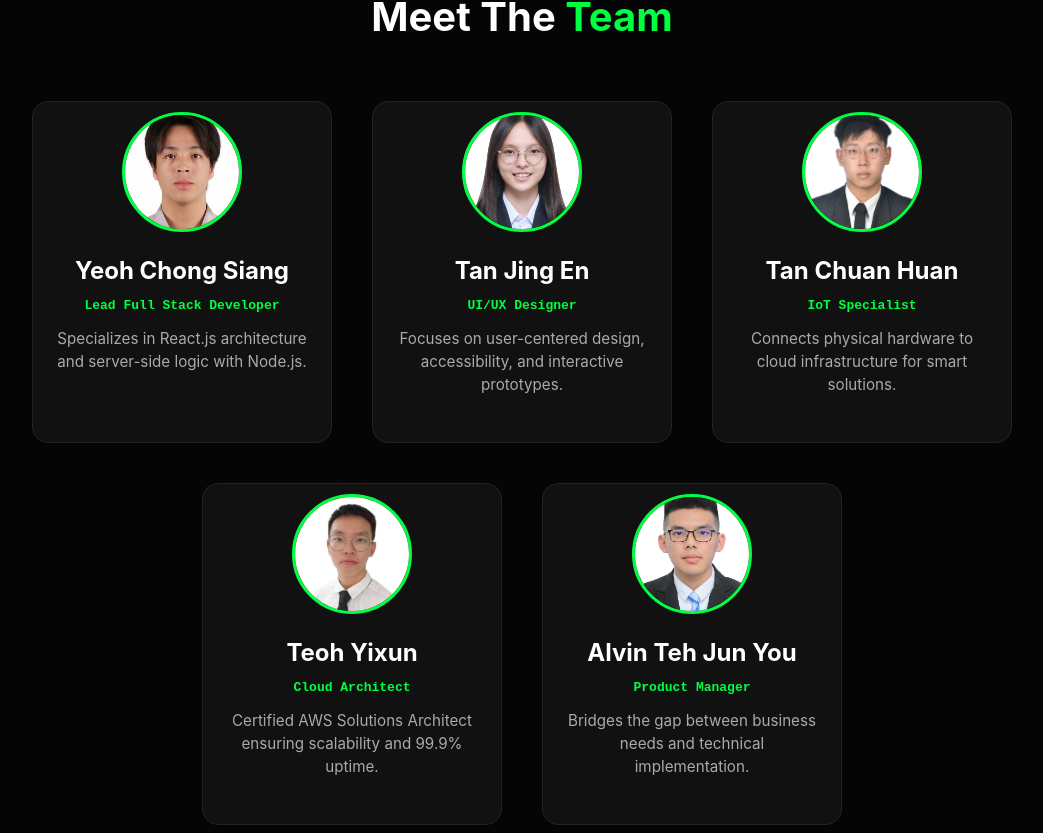
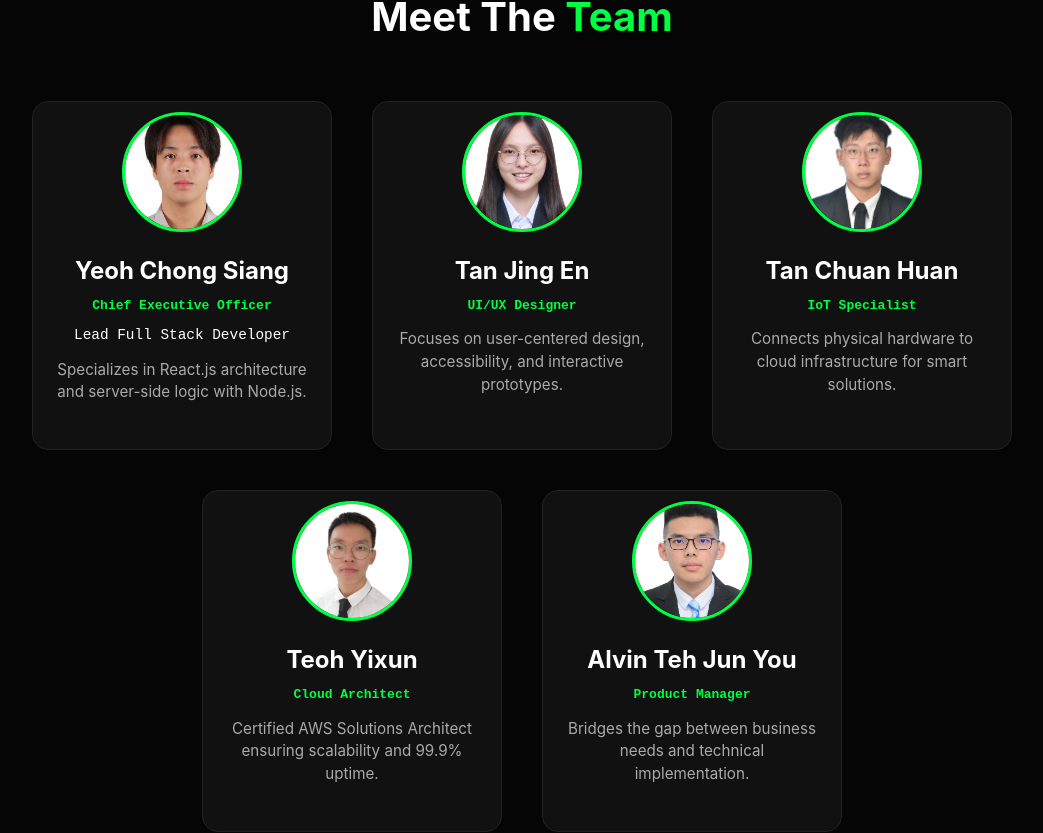
Before and after one commit to Csyeoh/404-found, a React (Vite) app: page / in a window 1280 px wide. Shown: the part 5498-6331 px from the top of the page, without its empty margins (118-1161 px from the left). Built offline with nearby package versions, Linux system fonts and the light colour scheme.

Commit message:
Add Description

```diff
--- a/src/sections/Team.jsx
+++ b/src/sections/Team.jsx
@@ -12,7 +12,8 @@ import junYouImg from '../assets/picture/Alvin Teh Jun You.jpg';
 const teamMembers = [
   {
     name: "Yeoh Chong Siang",
-    role: "Lead Full Stack Developer",
+    role: "Chief Executive Officer",
+    subRole: "Lead Full Stack Developer", // Added Sub-role
     image: chongSiangImg,
     bio: "Specializes in React.js architecture and server-side logic with Node.js."
   },
@@ -94,7 +95,15 @@ const Team = () => {
               </div>
 
               <h3 style={styles.name}>{member.name}</h3>
+
+              {/* Primary Role */}
               <p style={styles.role}>{member.role}</p>
+
+              {/* Sub Role (Only renders if it exists) */}
+              {member.subRole && (
+                <p style={styles.subRole}>{member.subRole}</p>
+              )}
+
               <p style={styles.bio}>{member.bio}</p>
             </motion.div>
           ))}
@@ -106,7 +115,7 @@ const Team = () => {
 
 const styles = {
   section: {
-    backgroundColor: '#050505', // Darker background for contrast
+    backgroundColor: '#050505',
     padding: '80px 0',
   },
   header: {
@@ -134,15 +143,15 @@ const styles = {
     height: '120px',
     borderRadius: '50%',
     overflow: 'hidden',
-    margin: '0 auto 15px auto', // Slightly reduced bottom margin
+    margin: '0 auto 15px auto',
     border: '3px solid var(--primary)',
   },
   img: {
     width: '100%',
     height: '100%',
     objectFit: 'cover',
-    objectPosition: 'center', // Ensures content is centered
-    display: 'block', // Removes inline whitespace
+    objectPosition: 'center',
+    display: 'block',
   },
   name: {
     fontSize: '1.5rem',
@@ -150,10 +159,16 @@ const styles = {
     color: '#fff',
   },
   role: {
-    color: 'var(--primary)', // Green text for role
+    color: 'var(--primary)',
     fontWeight: 'bold',
-    fontFamily: 'monospace',
-    marginBottom: '15px',
+    fontFamily: 'monospace', // Kept your font
+    marginBottom: '5px',     // Reduced margin so the sub-role sits closer
+  },
+  subRole: {
+    color: '#fff',           // White to differentiate from the green CEO title
+    fontSize: '0.9rem',      // Slightly smaller
+    fontFamily: 'monospace', // Kept your font
+    marginBottom: '15px',    // This pushes the bio down now
   },
   bio: {
     color: '#aaa',
```
